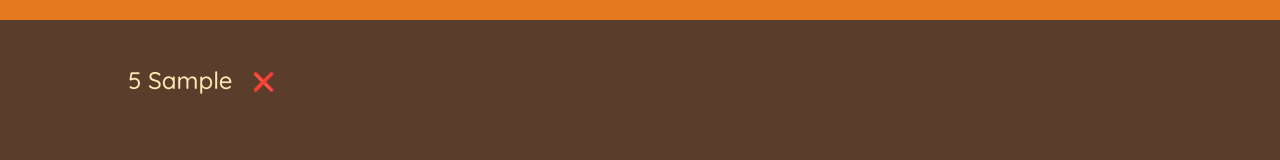
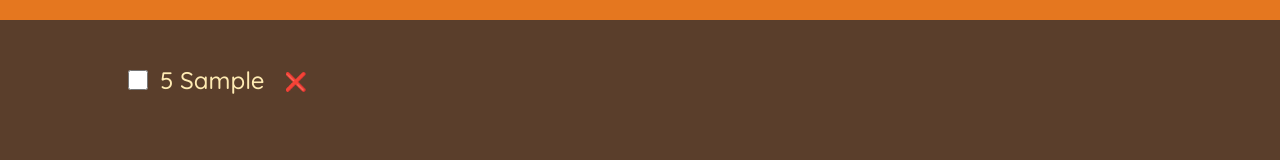
Before and after one commit to xind14/udemy-react-travel-list, a React (Create React App) app: page / in a window 1280 px wide. Both pictures are taken after typing "Sample" into the empty fields and a click on the button "ADD". Shown: the part 257-417 px from the top of the page. Built offline with nearby package versions, Linux system fonts and the light colour scheme; the HTML template or start-up script is replaced by a standard one.

Commit message:
added checkboxes to toggle items

```diff
--- a/src/App.js
+++ b/src/App.js
@@ -1,5 +1,4 @@
 import { useState } from "react";
-
 
 export default function App() {
   const [items, setItems] = useState([]);
@@ -12,11 +11,19 @@
     setItems((items) => items.filter((item) => item.id !== id));
   }
 
+  function handleToggleItem(id) {
+    setItems((items) =>
+      items.map((item) =>
+        item.id === id ? { ...item, packed: !item.packed } : item
+      )
+    );
+  }
+
   return (
     <div className="app">
       <Logo />
       <Form onAddItems={handleAddItems} />
-      <PackingList items={items} onDeleteItem={handleDeleteItem} />
+      <PackingList items={items} onDeleteItem={handleDeleteItem} onToggleItem={handleToggleItem}/>
       <Stats />
     </div>
   );
@@ -65,21 +72,22 @@
   );
 }
 
-function PackingList({ items, onDeleteItem }) {
+function PackingList({ items, onDeleteItem, onToggleItem }) {
   return (
     <div className="list">
       <ul>
         {items.map((item) => (
-          <Item item={item} onDeleteItem={onDeleteItem} key={item.id} />
+          <Item item={item} onDeleteItem={onDeleteItem} onToggleItem={onToggleItem} key={item.id} />
         ))}
       </ul>
     </div>
   );
 }
 
-function Item({ item, onDeleteItem }) {
+function Item({ item, onDeleteItem, onToggleItem }) {
   return (
     <li>
+      <input type="checkbox" value={item.packed} onChange={() => onToggleItem(item.id)} />
       <span style={item.packed ? { textDecoration: "line-through" } : {}}>
         {item.quantity} {item.description}
       </span>
```
